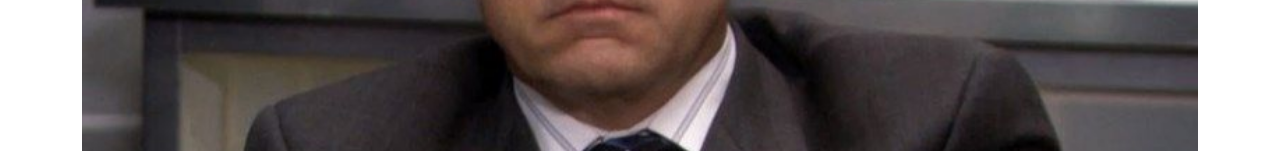
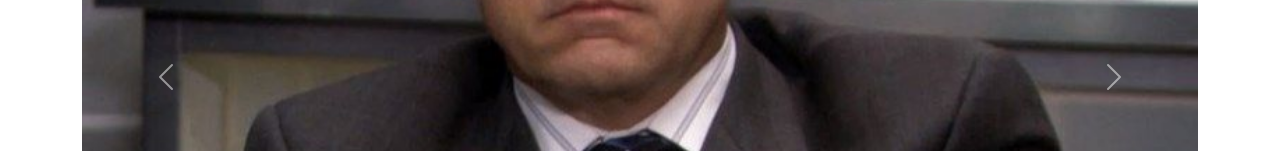
Before and after one commit to amandena/react-carousel, a React (Create React App) app: page / in a window 1280 px wide. Shown: the part 374-525 px from the top of the page. Built offline with nearby package versions, Linux system fonts and the light colour scheme.

Commit message:
added basic previous and next buttons

```diff
--- a/src/components/TheOfficeCarousel.js
+++ b/src/components/TheOfficeCarousel.js
@@ -9,7 +9,7 @@
   useEffect(() => {
     let myCarousel = document.querySelector('#theOfficeCarousel')
     new Carousel(myCarousel, {
-      interval: 1000,
+      interval: 5000,
       wrap: true
     })
   }, [])
@@ -28,6 +28,14 @@
             <img src={nobodyAsked} className="d-block w-100" alt="nobody asked"/>
           </div>
         </div>
+        <button class="carousel-control-prev" type="button" data-bs-target="#theOfficeCarousel" data-bs-slide="prev">
+          <span class="carousel-control-prev-icon" aria-hidden="true"></span>
+          <span class="visually-hidden">Previous</span>
+        </button>
+        <button class="carousel-control-next" type="button" data-bs-target="#theOfficeCarousel" data-bs-slide="next">
+          <span class="carousel-control-next-icon" aria-hidden="true"></span>
+          <span class="visually-hidden">Next</span>
+        </button>
       </div>
     </div>
   )
```
